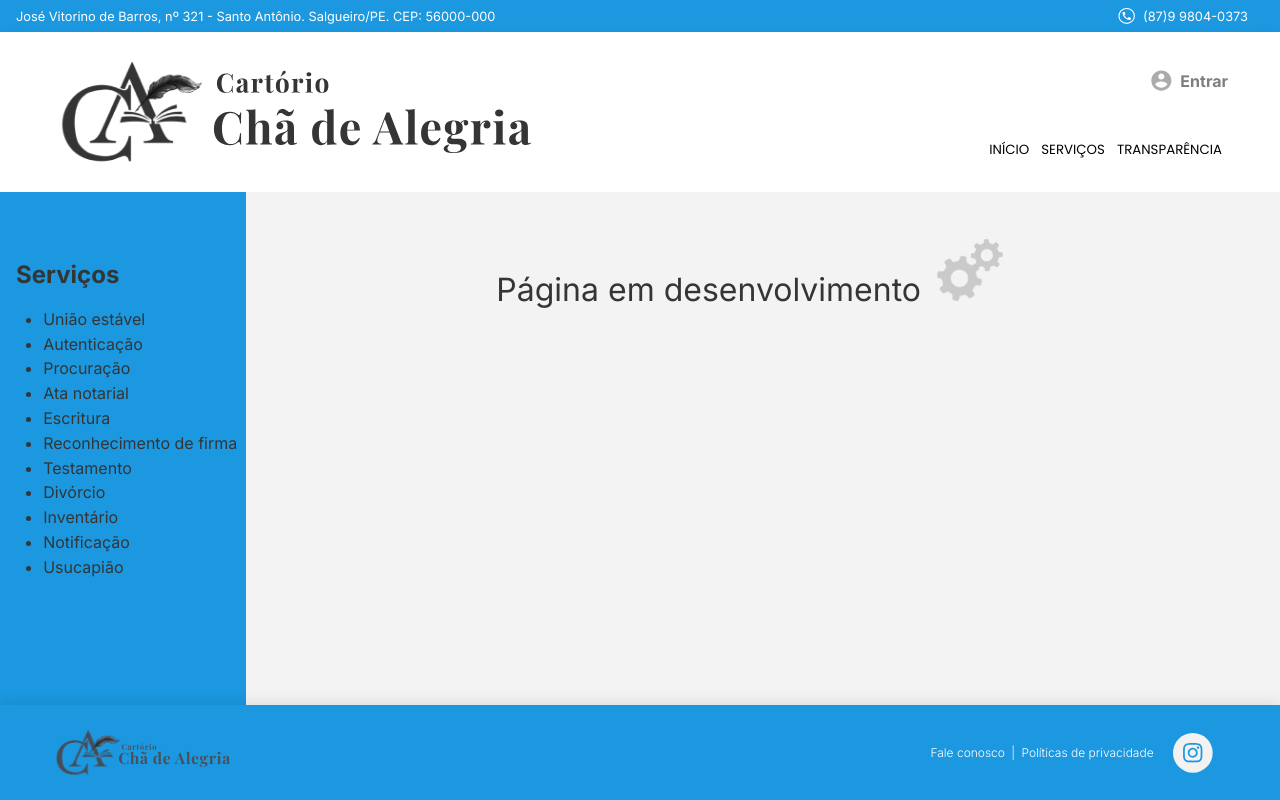
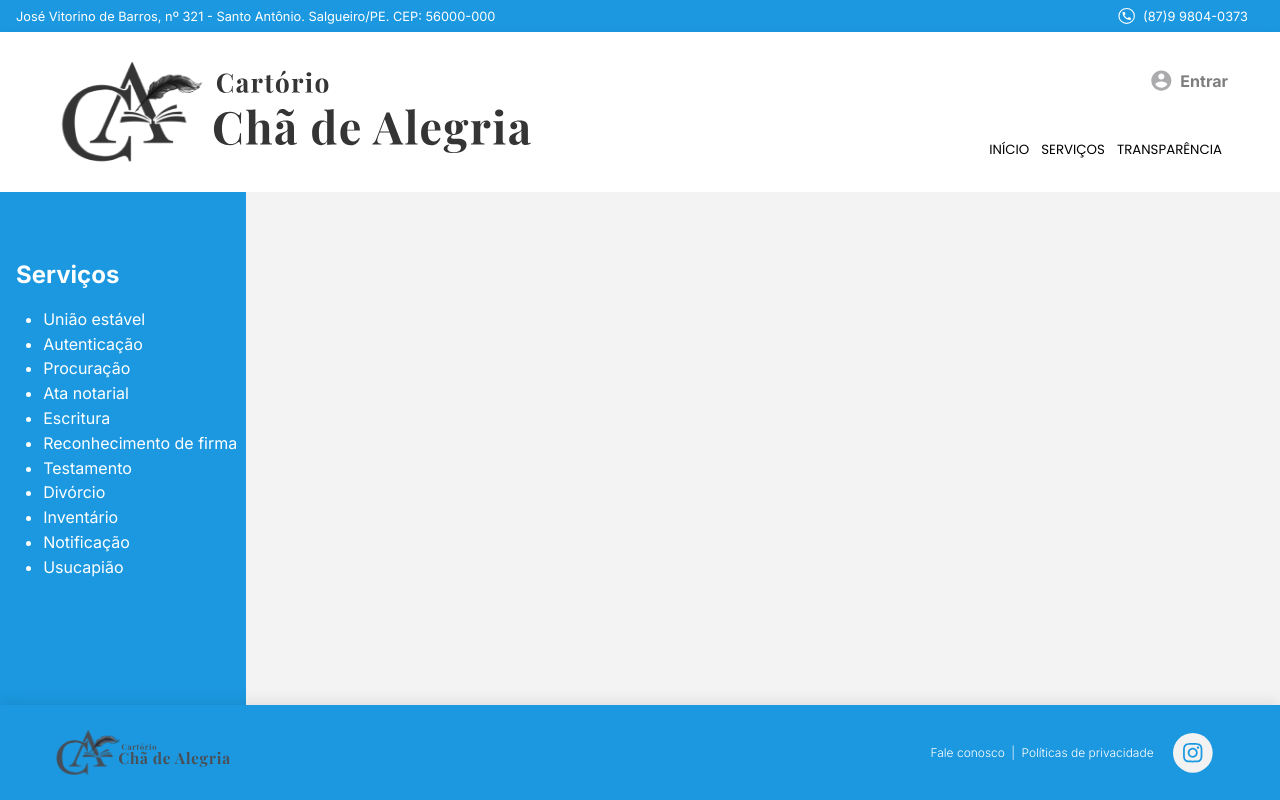
Before and after one commit to netalcode/cartorio-lg-1-model-2, a Next.js app: page /1 in a window 1280 px wide. Built offline with nearby package versions, Linux system fonts and the light colour scheme.

Commit message:
Personalização na pagina Features, update do component Dev(deixei ele mais dinamico adicionando uma propriedade de texto)

```diff
--- a/src/components/Dev/index.jsx
+++ b/src/components/Dev/index.jsx
@@ -2,10 +2,11 @@
 import styles from "./styles.module.scss"
 
 
-export default function Dev() {
+export default function Dev(props) {
     return (
         <div className={styles.container}>
-            <p>Página em desenvolvimento
+            <p>
+                {(props.title ? props.title : "Página em desenvolvimento") }
                 <img className={styles.gear_1} src="icons/gear_1.png" alt="Icon" />
                 <img className={styles.gear_2} src="icons/gear_2.png" alt="Icon" />
             </p>
--- a/src/pages/[features].jsx
+++ b/src/pages/[features].jsx
@@ -56,11 +56,11 @@ export default function Feature() {
 
             <main onClick={() => navRef.current.classList.remove(styles["active"])}>
                 <div className={styles.dev}>
-                    <Dev />
+                    {/* <Dev /> */}
                 </div>
                 {mainContent && <div>
                     <h1>{mainContent.title}</h1>
-                    <p>{mainContent.body}</p>
+                    <p>{(mainContent.body) ? mainContent.body  : <Dev title="Texto em desenvolvimento"/>}</p>
                 </div>}
             </main>
         </div>
--- a/src/styles/Features.module.scss
+++ b/src/styles/Features.module.scss
@@ -22,7 +22,7 @@
         background: var(--brand-primary);
         padding: 3rem 0rem 3rem 1rem;
         align-items: flex-start;
-        color: var(--text-primary);
+        color: var(--text-tertiary);
         overflow-y: scroll;
 
         div {
```
Also changed, not shown: public/icons/send.svg.
